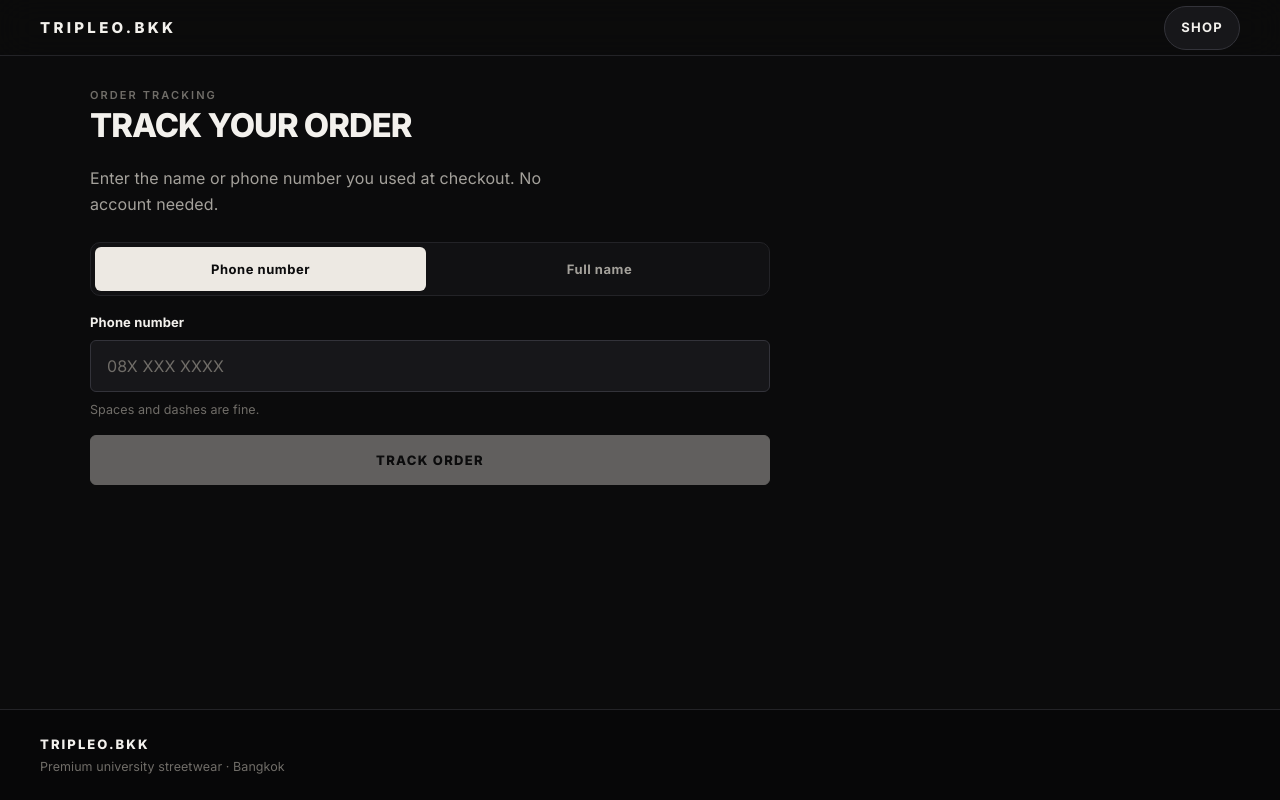
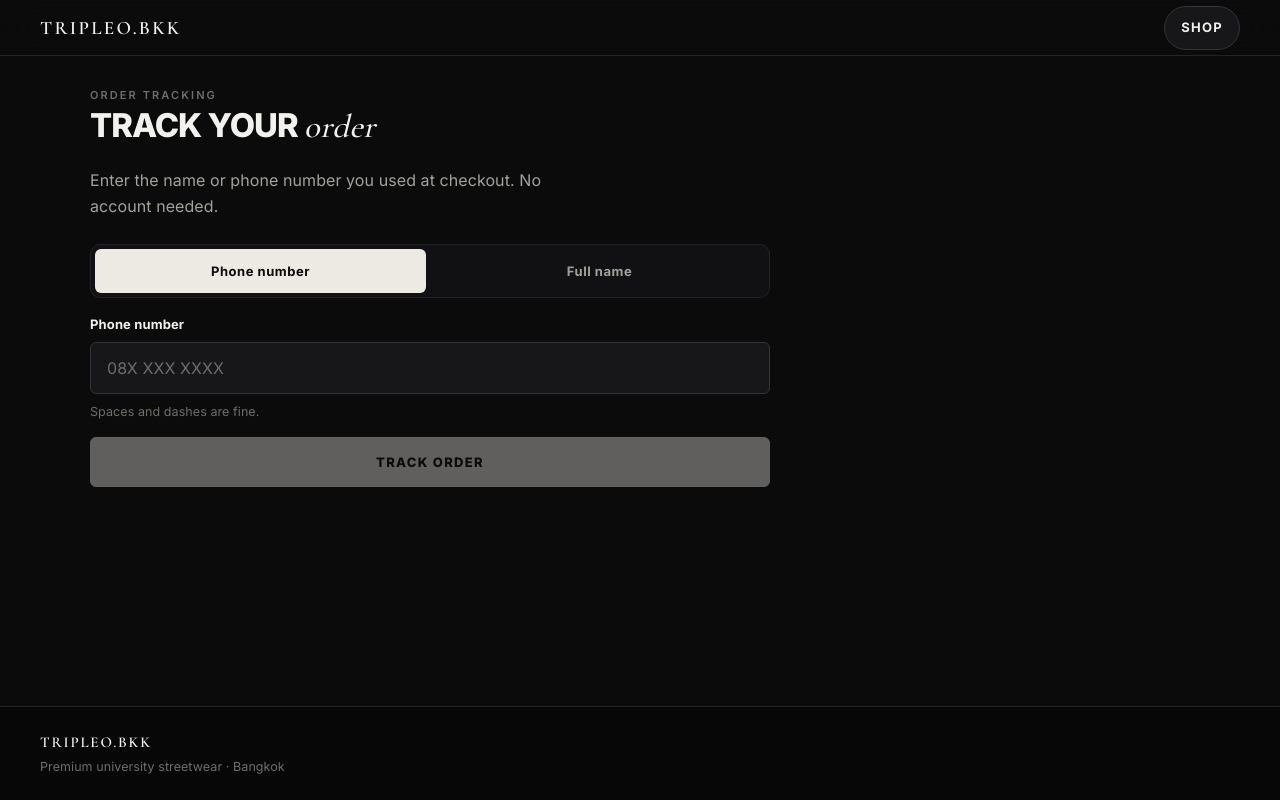
Before and after one commit to Brightpmk/tripleo-bkk, a Next.js app: page /tracking in a window 1280 px wide. Built offline with nearby package versions, Linux system fonts and the light colour scheme.

Commit message:
polish ui

```diff
--- a/app/globals.css
+++ b/app/globals.css
@@ -49,6 +49,7 @@
     "Segoe UI", Roboto, Helvetica, Arial, "Leelawadee UI", "Noto Sans Thai",
     Thonburi, sans-serif;
   --font-display: var(--font-body);
+  --font-serif: var(--font-serif), "Cormorant Garamond", Garamond, Georgia, "Times New Roman", serif;
   --font-mono: ui-monospace, SFMono-Regular, "SF Mono", Consolas, monospace;
 
   /* Space */
@@ -241,6 +242,23 @@ legend {
   color: var(--ink-3);
 }
 
+.font-serif {
+  font-family: var(--font-serif);
+}
+
+.serif-accent {
+  font-family: var(--font-serif);
+  font-style: italic;
+  font-weight: 500;
+  text-transform: none;
+  letter-spacing: 0.01em;
+}
+
+.serif-italic {
+  font-family: var(--font-serif);
+  font-style: italic;
+}
+
 /* ── App shell ──────────────────────────────────────────────────── */
 .app-shell {
   display: flex;
@@ -283,9 +301,10 @@ legend {
   padding: 0;
   border: 0;
   background: none;
-  font-size: 0.9375rem;
-  font-weight: 800;
-  letter-spacing: 0.22em;
+  font-family: var(--font-serif);
+  font-size: 1.1875rem;
+  font-weight: 600;
+  letter-spacing: 0.12em;
   text-transform: uppercase;
   color: var(--ink);
   white-space: nowrap;
@@ -2272,9 +2291,10 @@ legend {
 }
 
 .site-footer-brand {
-  font-size: 0.8125rem;
-  font-weight: 800;
-  letter-spacing: 0.16em;
+  font-family: var(--font-serif);
+  font-size: 0.9375rem;
+  font-weight: 600;
+  letter-spacing: 0.12em;
   text-transform: uppercase;
   color: var(--ink);
 }
--- a/app/layout.tsx
+++ b/app/layout.tsx
@@ -1,10 +1,18 @@
 import type { Metadata, Viewport } from "next";
-import { Inter } from "next/font/google";
+import { Inter, Cormorant_Garamond } from "next/font/google";
 import "./globals.css";
 
 const inter = Inter({
   subsets: ["latin"],
   variable: "--font-sans",
+  display: "swap",
+});
+
+const cormorant = Cormorant_Garamond({
+  subsets: ["latin"],
+  variable: "--font-serif",
+  weight: ["400", "500", "600", "700"],
+  style: ["normal", "italic"],
   display: "swap",
 });
 
@@ -28,7 +36,7 @@ export default function RootLayout({
   children: React.ReactNode;
 }>) {
   return (
-    <html lang="en" className={inter.variable}>
+    <html lang="en" className={`${inter.variable} ${cormorant.variable}`}>
       <body>{children}</body>
     </html>
   );
--- a/app/tracking/TrackingView.tsx
+++ b/app/tracking/TrackingView.tsx
@@ -91,7 +91,7 @@ export function TrackingView() {
           <div className="section-head">
             <div className="section-head-text">
               <p className="eyebrow">Order tracking</p>
-              <h1 className="display-lg">Track your order</h1>
+              <h1 className="display-lg">Track your <span className="serif-accent">order</span></h1>
             </div>
           </div>
 
```
Also changed, not shown: components/StorefrontApp.tsx (+8 -8 lines).
